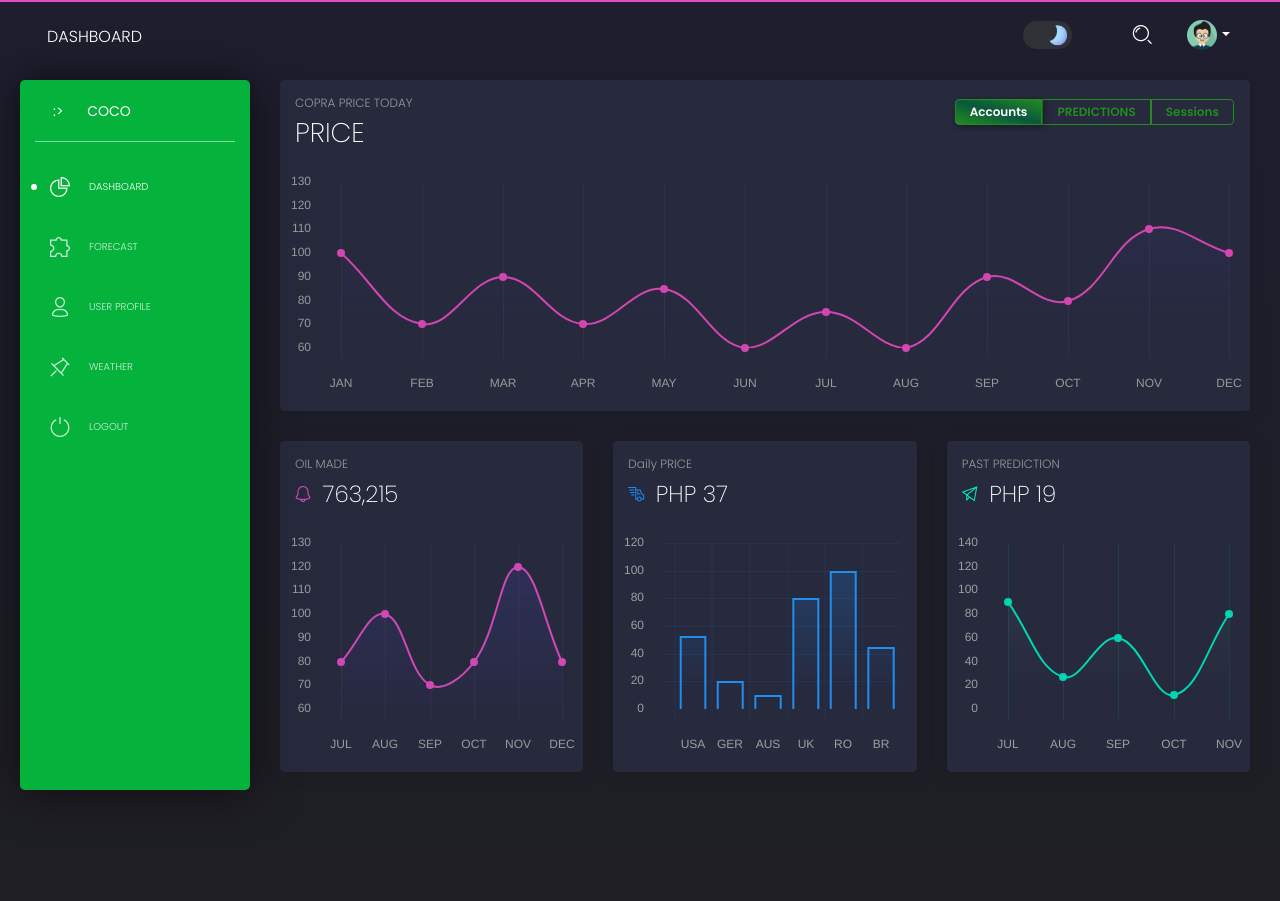
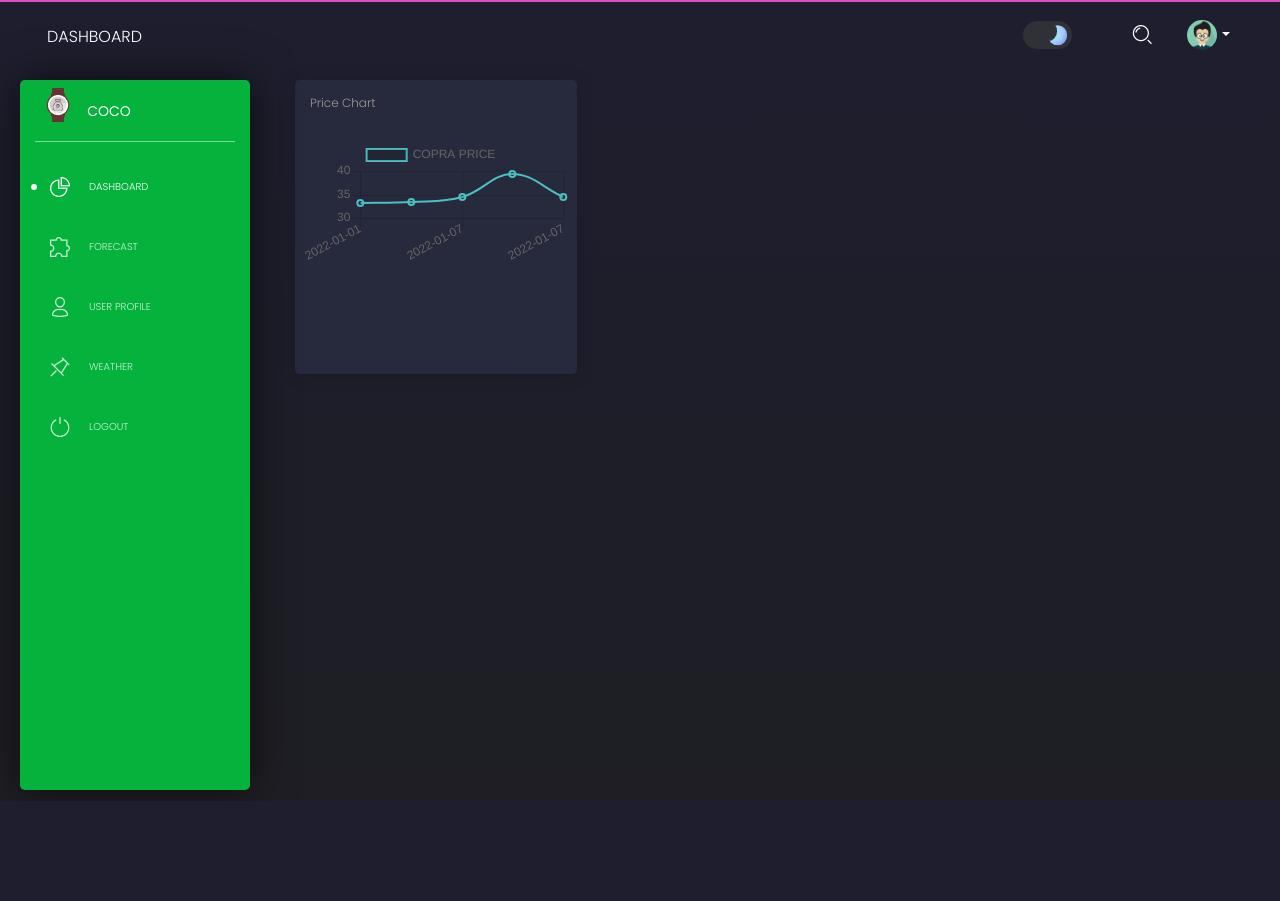
Before and after one commit to abdulpogichar/copra-forecasting-price, a Flask app: page /index in a window 1280 px wide. After the commit the page ends 801 px from the top, so only its background shows below. Run offline with Flask 2, Linux system fonts and the light colour scheme; the visitor is signed in with stand-in values (Sample User, id 1); parts of the project's set-up code (start-up, migrations or seed data) failed here and were passed over; some libraries are stand-ins or nearby versions.

Commit message:
updatedthesis

```diff
--- a/apps/templates/home/index.html
+++ b/apps/templates/home/index.html
@@ -1,119 +1,90 @@
+<!-- templates/home/result.html -->
 {% extends "layouts/base.html" %}
 
-{% block title %} Dashboard {% endblock %}
+{% block title %} Prediction Result {% endblock %}
 
 <!-- Specific Page CSS goes HERE  -->
-{% block stylesheets %}{% endblock stylesheets %}
+{% block stylesheets %}
+    <!-- Add any specific stylesheets for the result page if needed -->
+{% endblock stylesheets %}
 
 {% block content %}
 
     <div class="content">
-        <div class="row">
-            <div class="col-12">
+        <div class="row col-5">
+            <div class="col-10">
                 <div class="card card-chart">
-                    <div class="card-header ">
-                        <div class="row">
-                            <div class="col-sm-6 text-left">
-                                <h5 class="card-category">COPRA PRICE TODAY</h5>
-                                <h2 class="card-title">PRICE</h2>
-                            </div>
-                            <div class="col-sm-6">
-                                <div class="btn-group btn-group-toggle float-right" data-toggle="buttons">
-                                    <label class="btn btn-sm btn-primary btn-simple active" id="0">
-                                        <input type="radio" name="options" checked>
-                                        <span class="d-none d-sm-block d-md-block d-lg-block d-xl-block">Accounts</span>
-                                        <span class="d-block d-sm-none">
-                        <i class="tim-icons icon-single-02"></i>
-                    </span>
-                                    </label>
-                                    <label class="btn btn-sm btn-primary btn-simple" id="1">
-                                        <input type="radio" class="d-none d-sm-none" name="options">
-                                        <span class="d-none d-sm-block d-md-block d-lg-block d-xl-block">PREDICTIONS</span>
-                                        <span class="d-block d-sm-none">
-                        <i class="tim-icons icon-gift-2"></i>
-                    </span>
-                                    </label>
-                                    <label class="btn btn-sm btn-primary btn-simple" id="2">
-                                        <input type="radio" class="d-none" name="options">
-                                        <span class="d-none d-sm-block d-md-block d-lg-block d-xl-block">Sessions</span>
-                                        <span class="d-block d-sm-none">
-                        <i class="tim-icons icon-tap-02"></i>
-                    </span>
-                                    </label>
-                                </div>
-                            </div>
-                        </div>
+                    <div class="card-header">
+                        <h5 class="card-category">Price Chart</h5>
+                        <h2 class="card-title"></h2>
                     </div>
                     <div class="card-body">
                         <div class="chart-area">
-                            <canvas id="chartBig1"></canvas>
+                            <canvas id="predictionChart"></canvas>
                         </div>
                     </div>
                 </div>
-            </div>
-        </div>
-        <div class="row">
-            <div class="col-lg-4">
-                <div class="card card-chart">
-                    <div class="card-header">
-                        <h5 class="card-category">OIL MADE</h5>
-                        <h3 class="card-title"><i class="tim-icons icon-bell-55 text-primary"></i> 763,215</h3>
-                    </div>
-                    <div class="card-body">
-                        <div class="chart-area">
-                            <canvas id="chartLinePurple"></canvas>
-                        </div>
-                    </div>
-                </div>
-            </div>
-            <div class="col-lg-4">
-                <div class="card card-chart">
-                    <div class="card-header">
-                        <h5 class="card-category">Daily PRICE</h5>
-                        <h3 class="card-title"><i class="tim-icons icon-delivery-fast text-info"></i> PHP 37</h3>
-                    </div>
-                    <div class="card-body">
-                        <div class="chart-area">
-                            <canvas id="CountryChart"></canvas>
-                        </div>
-                    </div>
-                </div>
-            </div>
-            <div class="col-lg-4">
-                <div class="card card-chart">
-                    <div class="card-header">
-                        <h5 class="card-category">PAST PREDICTION</h5>
-                        <h3 class="card-title"><i class="tim-icons icon-send text-success"></i> PHP 19</h3>
-                    </div>
-                    <div class="card-body">
-                        <div class="chart-area">
-                            <canvas id="chartLineGreen"></canvas>
-                        </div>
-                    </div>
-                </div>
-            </div>
-        </div>
-        <div class="row">
-            <div class="col-lg-6 col-md-12">
-
-            </div>
-            <div class="col-lg-6 col-md-12">
             </div>
         </div>
     </div>
 
 {% endblock content %}
 
+<!-- Include Chart.js -->
+<script src="https://cdnjs.cloudflare.com/ajax/libs/Chart.js/3.7.0/chart.min.js"></script>
+
 <!-- Specific Page JS goes HERE  -->
 {% block javascripts %}
 
 <script>
-    $(document).ready(function () {
-        // Javascript method's body can be found in assets/js/demos.js
-        demo.initDashboardPageCharts();
+    // Extracted chart creation function
+    function createChart(data) {
+        var chartData = {
+            labels: data.map(entry => entry.DATE),
+            datasets: [{
+                label: 'COPRA PRICE',
+                data: data.map(entry => parseFloat(entry.PRICE)),
+                borderColor: 'rgba(75, 192, 192, 1)',
+                borderWidth: 2,
+                fill: false
+            }]
+        };
 
-    });
+        var chartOptions = {
+            responsive: true,
+            scales: {
+                x: {
+                    type: 'time',
+                    time: {
+                        unit: 'day'
+                    }
+                },
+                y: {
+                    title: {
+                        display: true,
+                        text: 'Price'
+                    }
+                }
+            }
+        };
+
+        // Create a line chart using Chart.js
+        var ctx = document.getElementById('predictionChart').getContext('2d');
+        var myChart = new Chart(ctx, {
+            type: 'line',
+            data: chartData,
+            options: chartOptions
+        });
+    }
+
+    // Fetch prediction data from Flask route
+    fetch('/get_prediction_data')
+        .then(response => response.json())
+        .then(data => {
+            createChart(data);
+        })
+        .catch(error => console.error('Error fetching prediction data:', error));
+
 </script>
 
-
 {% endblock javascripts %}
--- a/apps/templates/includes/sidebar.html
+++ b/apps/templates/includes/sidebar.html
@@ -5,8 +5,8 @@
       -->
         <div class="sidebar-wrapper">
             <div class="logo">
-                <a href="javascript:void(0)" class="simple-text logo-mini">
-                    :>
+                <a href="javascript:void(0)" class="logo-mini">
+                    <img src="{{ config.ASSETS_ROOT }}/img/copra-logo.png" alt="logo">
                 </a>
                 <a href="javascript:void(0)" class="simple-text logo-normal">
                    COCO
--- a/run.py
+++ b/run.py
@@ -1,12 +1,17 @@
 import pandas as pd
 import joblib
 import os
+import requests
 from flask_migrate import Migrate
 from flask_minify import Minify
-from flask import Flask, render_template, request, jsonify
+from flask import Flask, render_template, request, jsonify, abort
 from apps.config import config_dict
 from apps import create_app, db
 from models.models import TimeSeriesRandomForestRegressor
+from weatherbit.api import Api
+
+api = Api('d784a4b36f034f7cb387201196c69cc6')
+WEATHERBIT_API_KEY = 'd784a4b36f034f7cb387201196c69cc6'
 
 # WARNING: Don't run with debug turned on in production!
 DEBUG = (os.getenv('DEBUG', 'False') == 'True')
@@ -38,7 +43,24 @@ rf_model = TimeSeriesRandomForestRegressor()
 model_fitted = False
 feature_columns = None  # Initialize feature_columns outside the block
 
-from flask import abort
+# Function to fetch future weather data from Weatherbit API
+def get_weather_data(date):
+    try:
+        lat_zamboanga = 6.9214
+        lon_zamboanga = 122.0790
+
+        api_url = f'https://api.weatherbit.io/v2.0/forecast/daily?key={WEATHERBIT_API_KEY}&lat={lat_zamboanga}&lon={lon_zamboanga}&start_date={date}&days=16'
+
+        # Make the API request
+        response = requests.get(api_url)
+        response.raise_for_status()
+        weather_data = response.json()
+
+        return weather_data
+
+    except requests.exceptions.RequestException as e:
+        print(f'Error fetching weather data: {e}')
+        return None
 
 @app.route('/')
 def render_form():
@@ -50,6 +72,22 @@ def render_prediction_result():
     if not os.path.exists(os.path.join(app.root_path, 'templates', template_path)):
         abort(404)  # Return a 404 error if the template doesn't exist
     return render_template(template_path)
+
+# New route to serve prediction data
+@app.route('/get_prediction_data')
+def get_prediction_data():
+
+    sample_prediction_data = [
+        {"DATE": "2022-01-01", "PRICE": 33.24},
+        {"DATE": "2022-01-02", "PRICE": 33.45},
+        {"DATE": "2022-01-07", "PRICE": 34.45},
+        {"DATE": "2022-01-12", "PRICE": 39.45},
+        {"DATE": "2022-01-07", "PRICE": 34.45},
+        # ... (more data)
+    ]
+
+    return jsonify(sample_prediction_data)
+
 # Predict route
 @app.route('/predict', methods=['POST'])
 def predict():
@@ -107,11 +145,13 @@ def predict():
         # Perform prediction using the loaded/fitted model
         prediction = rf_model.predict(X[feature_columns])
 
-        response = {'prediction': prediction.tolist()}
+        # Call Weatherbit API to get forecasted weather information
+        weather_data = get_weather_data(date)
 
-        # Render the prediction result template with the prediction
-        return render_template('home/result.html', prediction=prediction.tolist())
+        response = {'prediction': prediction.tolist(), 'weather': weather_data}
 
+        # Render the prediction result template with the prediction and weather information
+        return render_template('home/result.html', prediction=response['prediction'], weather=response['weather'])
 
     except Exception as e:
         import traceback
```
Also changed, not shown: apps/templates/home/result.html (+9 -2 lines), apps/templates/home/tables.html (+19 -7 lines), LICENSE.md (deleted), models/processed.csv, 2 other files.
